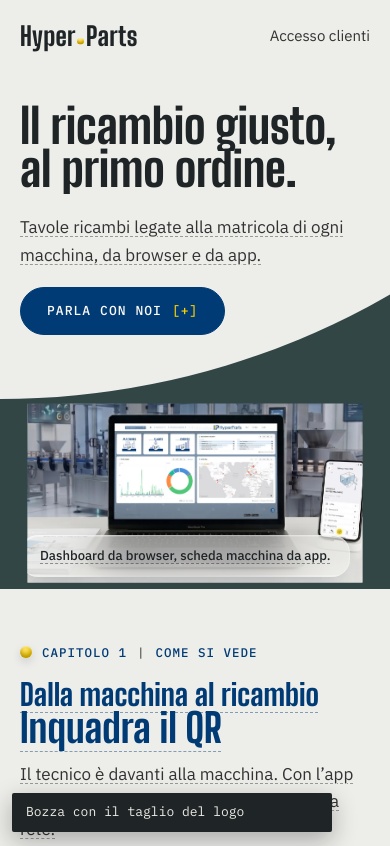
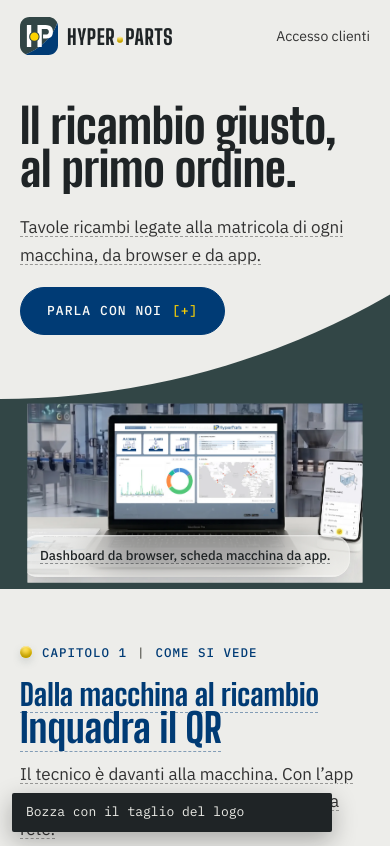
Before and after one commit to FedericaRoti/Hyper.Parts, a plain HTML site: page index.html in a window 390 px wide. Shown: the top 846 px of the page. Drawn offline with nearby package versions, Linux system fonts and the light colour scheme.

Commit message:
Nav: icona reale (stato blu fisso) accanto al wordmark in stampatello

```diff
--- a/index.html
+++ b/index.html
@@ -67,10 +67,12 @@ img { max-width: 100%; display: block; }
 
 /* navigazione */
 .nav { display: flex; align-items: center; justify-content: space-between; gap: 24px; height: 72px; }
-.wordmark { display: inline-flex; align-items: baseline; font: 800 26px var(--display); letter-spacing: .01em; color: var(--ink); text-decoration: none; }
-.wordmark .sphere { width: .26em; height: .26em; margin: 0 .07em; align-self: center; transform: translateY(.2em); box-shadow: inset 0 1px 1px rgb(255 255 255 / .5), inset 0 -2px 3px color-mix(in srgb, var(--accent), #000 30%); }
+.wordmark { display: inline-flex; align-items: center; gap: 12px; color: var(--ink); text-decoration: none; }
+.wordmark-icon { width: 44px; height: 44px; flex: none; }
+.wordmark-text { display: inline-flex; align-items: baseline; font: 800 26px var(--display); letter-spacing: .04em; text-transform: uppercase; }
+.wordmark .sphere { width: .3em; height: .3em; margin: 0 .09em; align-self: center; transform: translateY(.18em); box-shadow: inset 0 1px 1px rgb(255 255 255 / .5), inset 0 -2px 3px color-mix(in srgb, var(--accent), #000 30%); }
 .nav-links { display: flex; align-items: center; gap: 28px; font-size: 15px; }
-.nav-links a { text-decoration: none; }
+.nav-links a { text-decoration: none; white-space: nowrap; }
 .nav-links a:hover { text-decoration: underline; text-underline-offset: 4px; }
 
 /* apertura: titolo molto grande, poi l'immagine che si allarga con lo scroll */
@@ -178,6 +180,10 @@ img { max-width: 100%; display: block; }
 
 @media (max-width: 767px) {
   .nav-links .sec { display: none; }
+  .wordmark { gap: 9px; }
+  .wordmark-icon { width: 38px; height: 38px; }
+  .wordmark-text { font-size: 21px; letter-spacing: .03em; }
+  .nav-links { font-size: 14px; }
   .hero-text { grid-template-columns: 1fr; row-gap: 24px; }
   .hero h1, .hero-side { grid-column: 1; }
   .hero-side { margin-top: 0; }
@@ -198,7 +204,7 @@ img { max-width: 100%; display: block; }
   <div class="hero-top cut-host">
   <div class="cut" aria-hidden="true"></div>
   <nav class="container nav" aria-label="Principale">
-    <a class="wordmark" href="#top" aria-label="Hyper.Parts, inizio pagina">Hyper<span class="sphere" aria-hidden="true"></span>Parts</a>
+    <a class="wordmark" href="#top" aria-label="Hyper.Parts, inizio pagina"><img class="wordmark-icon" src="assets/hyperparts-icona-hover.svg" alt="" width="44" height="44"><span class="wordmark-text" aria-hidden="true">Hyper<span class="sphere"></span>Parts</span></a>
     <div class="nav-links">
       <a class="sec" href="#come-si-vede">Come si vede</a>
       <a class="sec" href="#a-chi-serve">A chi serve</a>
```
